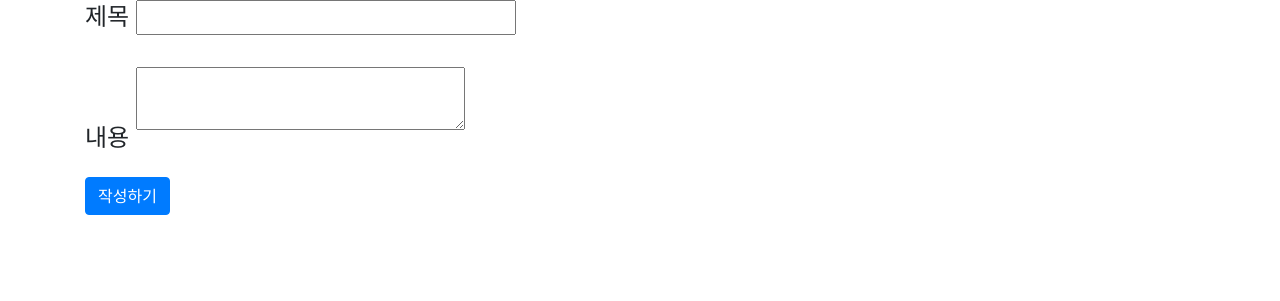
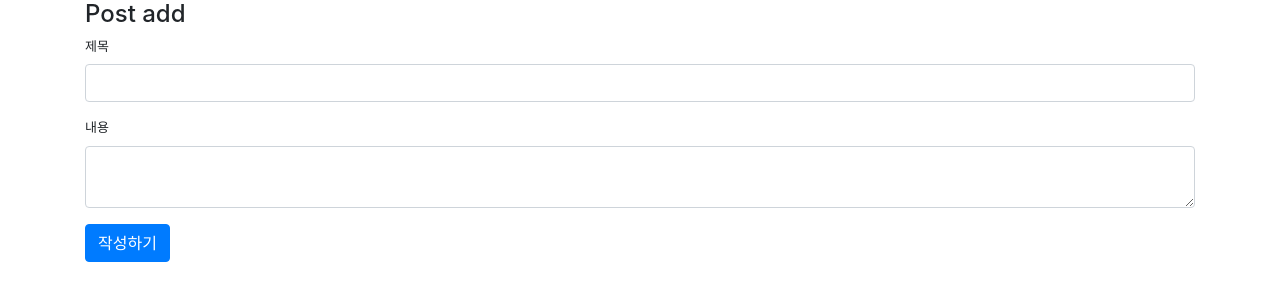
Before and after one commit to ChanPP/Djangogirls_Tutorial, a Django app: page /add/ in a window 1280 px wide. Shown: the part 105-406 px from the top of the page. Run offline with Django 3.2, Linux system fonts and the light colour scheme; some libraries are stand-ins or nearby versions.

Commit message:
add edit 한 html파일으로 합치기

```diff
--- a/django/blog/urls.py
+++ b/django/blog/urls.py
@@ -1,25 +1,20 @@
-import re
-from django.urls import path, re_path
+from django.urls import path
+
 from . import views
 
 urlpatterns = [
     path('', views.post_list, name='post-list'),
-
-    # 3/
-    # 53/
-    # 53/asdf/ xx
-    # re_path(r'(?P<pk>\d+)/$', views.post_detail),
-    #3
-    path('post/<int:pk>/', views.post_detail, name='post-detail'),
-    #/3/delete
-    path('<int:pk>/delete/', views.post_delete, name="post-delete"),
-
-    # path('', views.post_detail),
-
-    path('add/', views.post_add, name='post-add'),
-    # 숫자가 한개이상 반복되는 경우를 정규표현식을 구현하되
+    # 숫자가 1개이상 반복되는 경우를 정규표현식으로 구현하되
     # 해당 반복구간을 그룹으로 묶고, 그룹 이름을 'pk'로 지정
     # re.compile(r'(?P<pk>\d+)')
+    # re_path(r'(?P<pk>\d+)/$', views.post_detail),
+    # /3/
+    path('<int:pk>/', views.post_detail, name='post-detail'),
+    # /3/delete/
+    path('<int:pk>/delete/', views.post_delete, name='post-delete'),
+    # /3/edit/
+    path('<int:pk>/edit/', views.post_edit, name='post-edit'),
+    # /add/
+    path('add/', views.post_add, name='post-add'),
 
-    path('<int:pk>/edit', views.post_edit, name='post-edit')
 ]
--- a/django/blog/views.py
+++ b/django/blog/views.py
@@ -85,7 +85,7 @@ def post_edit(request, pk):
         'post': post,
     }
     # 수정할 수 있는 페이지를 보여줌
-    return render(request, 'blog/post_edit.html', context)
+    return render(request, 'blog/post_add_edit.html', context)
 
 
 def post_add(request):
@@ -112,7 +112,7 @@ def post_add(request):
         return redirect('post-detail', pk=post.pk)
     else:
         # 요청의 method가 GET일 때
-        return render(request, 'blog/post_add.html')
+        return render(request, 'blog/post_add_edit.html')
 
 
 def post_delete(request, pk):
--- a/django/templates/blog/post_add.html
+++ /dev/null
@@ -1,26 +0,0 @@
-{% extends 'base.html' %}
-
-
-{% block title %}
-
-<!--name이 title인 input요소-->
-<!--name이 content인 textarea요소-->
-<!--type이 submit인 button요소-->
-<!--하나의 form요소에 배치-->
-<form action="" method="post">
-    {% csrf_token %}
-    <div class="form-group">
-        <label for="title">제목</label>
-        <input id="title" type="text" name="title" class="form-group">
-    </div>
-    <div class="form-group">
-        <label for="content">내용</label>
-        <textarea name="content" id="content" class="form-group"></textarea>
-    </div>
-    <div>
-
-        <button type="submit" class="btn btn-primary">작성하기</button>
-    </div>
-</form>
-
-{% endblock %}
--- a/django/templates/blog/post_edit.html
+++ b/django/templates/blog/post_add_edit.html
@@ -1,6 +1,12 @@
 {% extends 'base.html' %}
 
-{% block title %}Post edit (pk: {{ post.pk }}){% endblock %}
+{% block title %}
+	{% if post %}
+		Post edit (pk: {{ post.pk }})
+	{% else %}
+		Post add
+	{% endif %}
+{% endblock %}
 
 {% block content %}
 <form action="" method="POST">
@@ -13,7 +19,6 @@
 			name="title"
 			class="form-control"
 			value="{{ post.title }}">
-		<!--request.POST['title']-->
 	</div>
 
 	<div class="form-group">
@@ -21,6 +26,12 @@
 		<textarea name="content" id="content" class="form-control">{{ post.content }}</textarea>
 	</div>
 
-	<button type="submit" class="btn btn-primary">수정하기</button>
+	<button type="submit" class="btn btn-primary">
+		{% if post %}
+			수정하기
+		{% else %}
+			작성하기
+		{% endif %}
+	</button>
 </form>
 {% endblock %}
```
Also changed, not shown: django/templates/blog/post_detail.html (+5 -3 lines), django/templates/blog/post_list.html (+9 -7 lines).
